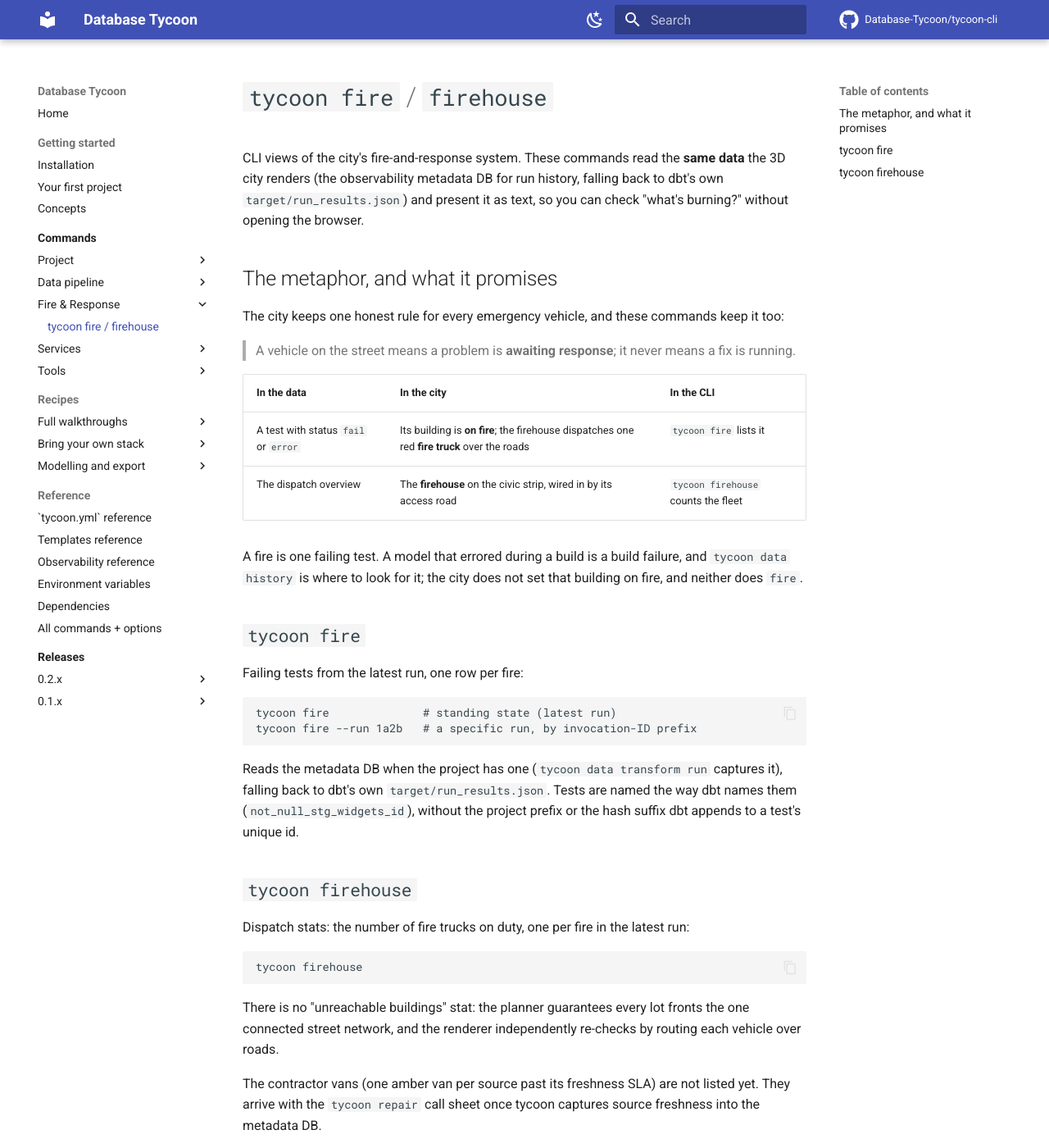
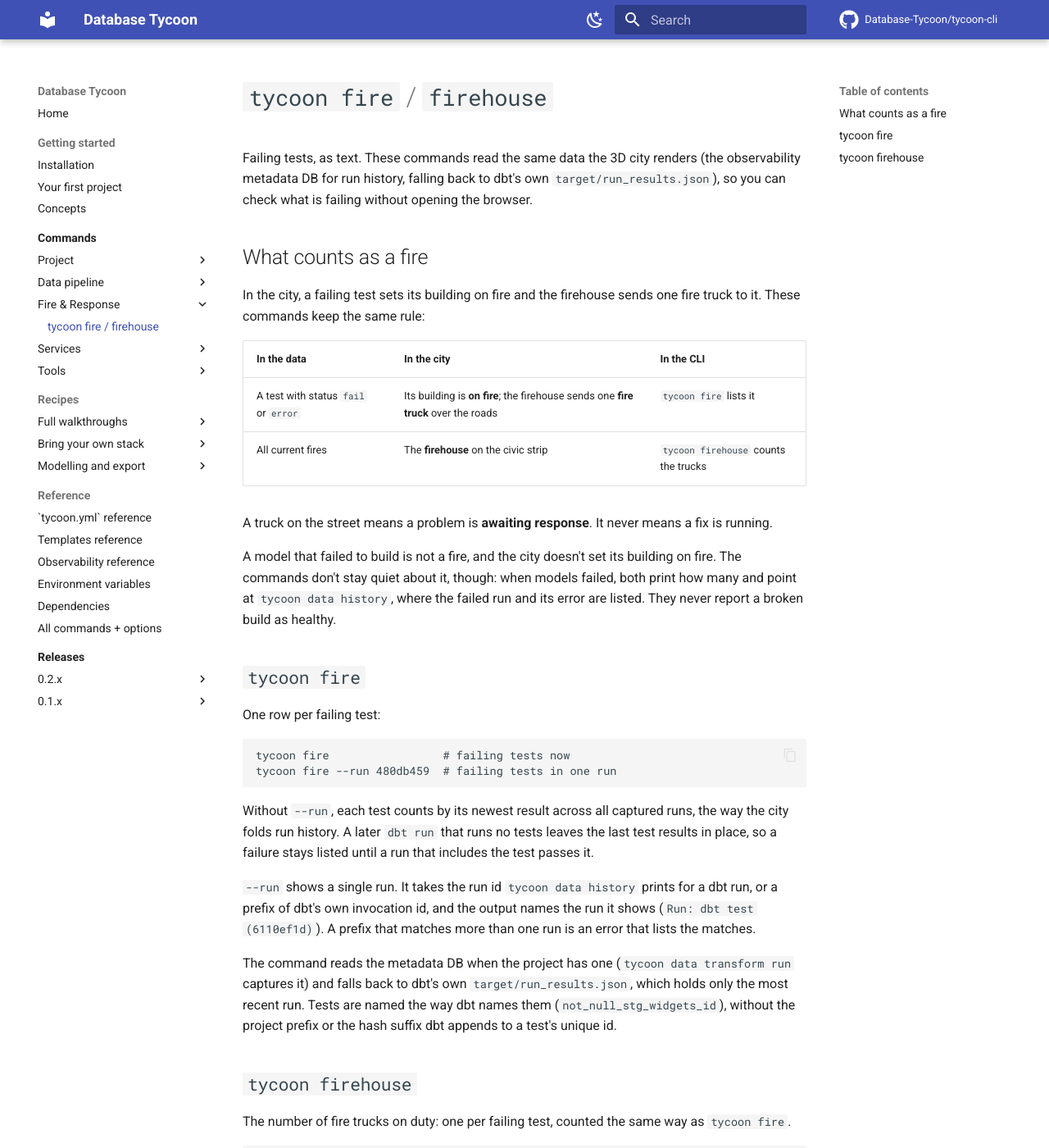
Before and after one commit to Database-Tycoon/tycoon-cli, an MkDocs documentation site: the page built from docs/commands/fire.md, in a window 1280 px wide and 1400 px high. Shown: the whole window at 82% size. Built offline with MkDocs 1.6.1 and Material for MkDocs 9.7.7, drawn with Linux system fonts in a browser that asks for light colours; comment, search, counter and statistics services are not loaded.

Commit message:
docs(gh-306): describe the fixed fire, firehouse, layers and explore behaviour
- fire and firehouse: each test counts by its newest result, model failures
  point at data history, --run takes the ids data history prints.
- data layers: per-model latest status and last successful build, the
  summary wording, and local sync times.
- sources explore: --sample takes 1 or more, and inspecting a source needs
  a local raw file (an md: raw exits 1, as of v0.2.5).
- CHANGELOG: the #306 entries move under the v0.2.5 Unreleased block and
  describe the same behaviour.

Co-Authored-By: Claude Opus 5.5 <noreply@anthropic.com>

````diff
--- a/docs/commands/fire.md
+++ b/docs/commands/fire.md
@@ -1,45 +1,58 @@
 # `tycoon fire` / `firehouse`
 
-CLI views of the city's fire-and-response system. These commands read the
-**same data** the 3D city renders (the observability metadata DB for run
-history, falling back to dbt's own `target/run_results.json`) and present it
-as text, so you can check "what's burning?" without opening the browser.
+Failing tests, as text. These commands read the same data the 3D city
+renders (the observability metadata DB for run history, falling back to
+dbt's own `target/run_results.json`), so you can check what is failing
+without opening the browser.
 
-## The metaphor, and what it promises
+## What counts as a fire
 
-The city keeps one honest rule for every emergency vehicle, and these
-commands keep it too:
-
-> A vehicle on the street means a problem is **awaiting response**; it never
-> means a fix is running.
+In the city, a failing test sets its building on fire and the firehouse
+sends one fire truck to it. These commands keep the same rule:
 
 | In the data | In the city | In the CLI |
 |---|---|---|
-| A test with status `fail` or `error` | Its building is **on fire**; the firehouse dispatches one red **fire truck** over the roads | `tycoon fire` lists it |
-| The dispatch overview | The **firehouse** on the civic strip, wired in by its access road | `tycoon firehouse` counts the fleet |
+| A test with status `fail` or `error` | Its building is **on fire**; the firehouse sends one **fire truck** over the roads | `tycoon fire` lists it |
+| All current fires | The **firehouse** on the civic strip | `tycoon firehouse` counts the trucks |
 
-A fire is one failing test. A model that errored during a build is a build
-failure, and `tycoon data history` is where to look for it; the city does not
-set that building on fire, and neither does `fire`.
+A truck on the street means a problem is **awaiting response**. It never
+means a fix is running.
+
+A model that failed to build is not a fire, and the city doesn't set its
+building on fire. The commands don't stay quiet about it, though: when
+models failed, both print how many and point at `tycoon data history`,
+where the failed run and its error are listed. They never report a broken
+build as healthy.
 
 ## `tycoon fire`
 
-Failing tests from the latest run, one row per fire:
+One row per failing test:
 
 ```
-tycoon fire              # standing state (latest run)
-tycoon fire --run 1a2b   # a specific run, by invocation-ID prefix
+tycoon fire                 # failing tests now
+tycoon fire --run 480db459  # failing tests in one run
 ```
 
-Reads the metadata DB when the project has one (`tycoon data transform run`
-captures it), falling back to dbt's own `target/run_results.json`. Tests are
+Without `--run`, each test counts by its newest result across all captured
+runs, the way the city folds run history. A later `dbt run` that runs no
+tests leaves the last test results in place, so a failure stays listed
+until a run that includes the test passes it.
+
+`--run` shows a single run. It takes the run id `tycoon data history`
+prints for a dbt run, or a prefix of dbt's own invocation id, and the
+output names the run it shows (`Run: dbt test (6110ef1d)`). A prefix that
+matches more than one run is an error that lists the matches.
+
+The command reads the metadata DB when the project has one (`tycoon data
+transform run` captures it) and falls back to dbt's own
+`target/run_results.json`, which holds only the most recent run. Tests are
 named the way dbt names them (`not_null_stg_widgets_id`), without the
 project prefix or the hash suffix dbt appends to a test's unique id.
 
 ## `tycoon firehouse`
 
-Dispatch stats: the number of fire trucks on duty, one per fire in the
-latest run:
+The number of fire trucks on duty: one per failing test, counted the same
+way as `tycoon fire`.
 
 ```
 tycoon firehouse
````
Also changed, not shown: docs/commands/data/layers.md (+29 -6 lines), docs/commands/data/sources.md (+5 -1 lines), docs/commands/index.md (+3 -3 lines), docs/reference/all-commands.md (+13 -7 lines).
